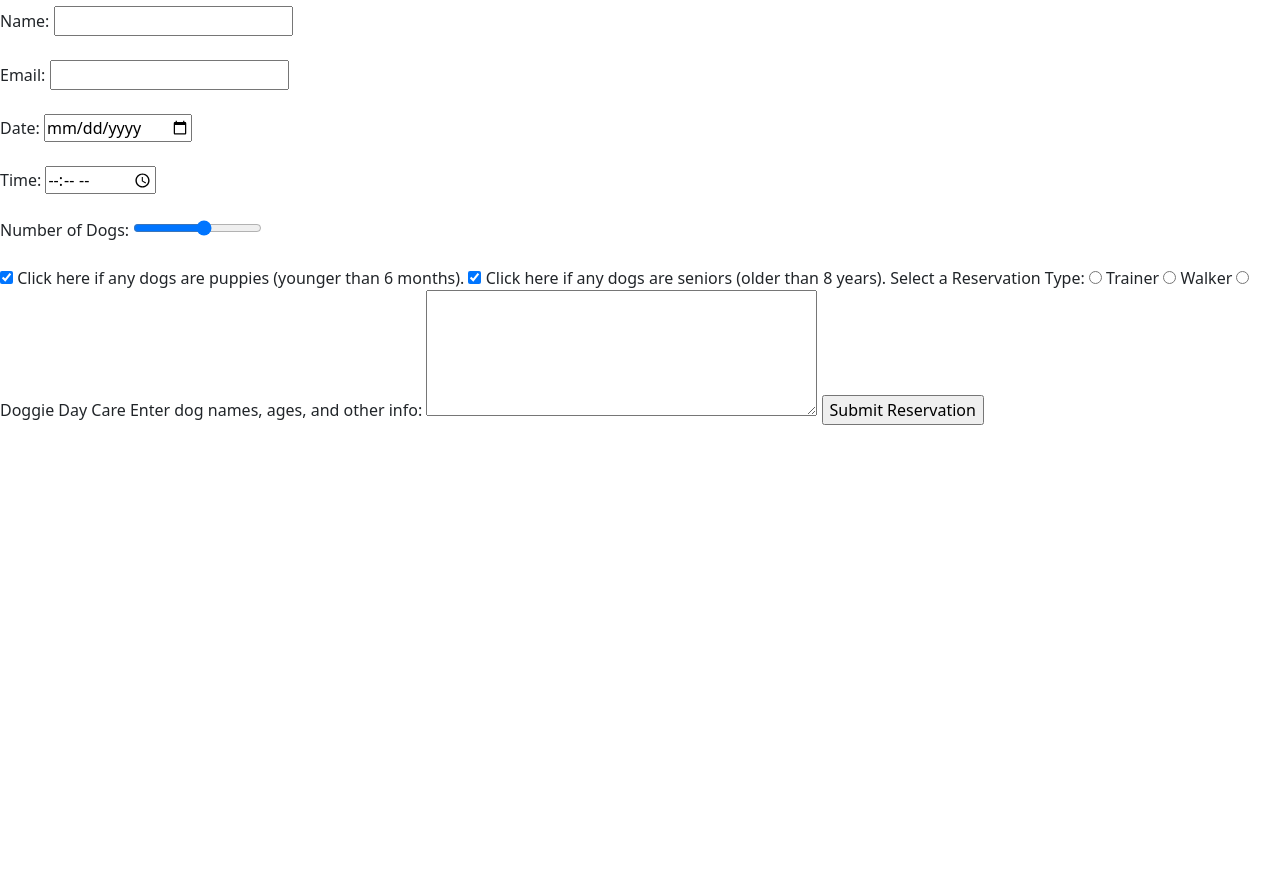
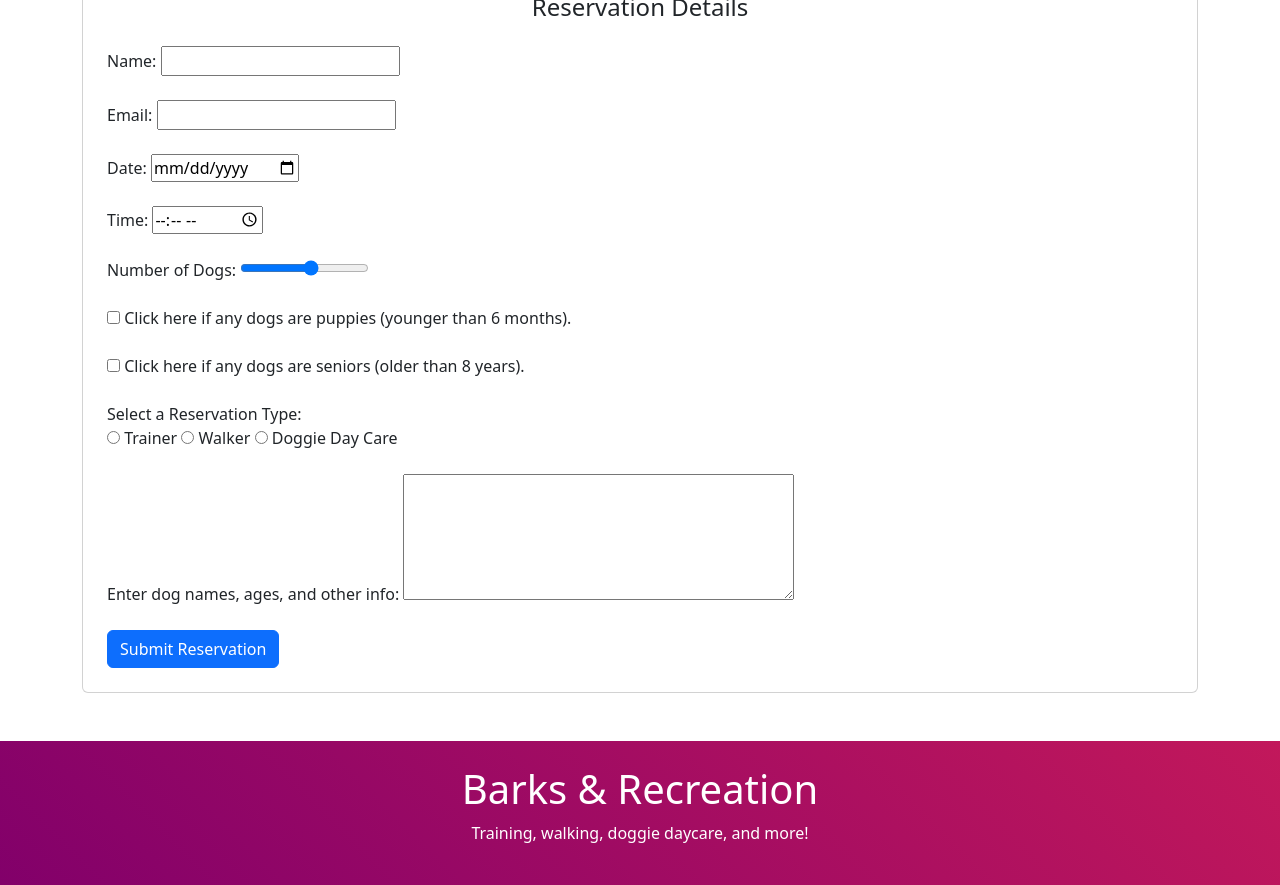
Before and after one commit to lorenkim227/DogPark, a plain HTML site: page reservation.html in a window 1280 px wide. Shown: the part 264-1149 px from the top of the page. Before the commit the page ends 800 px from the top, so only its background shows below. Drawn offline with nearby package versions, Linux system fonts and the light colour scheme.

Commit message:
added the footers

```diff
--- a/reservation.html
+++ b/reservation.html
@@ -33,8 +33,9 @@
         </div>
     </header> <!-- Do not confuse <header> (semantic div) with <head> -->
 
-    <h2 class="text-left mt-4 mb-4"> Please fill out the form below to make a reservation </h2>
-
+    <div class="container mt-5">
+        <div class="card p-4">
+            <h4 class="mb-4 text-center">Reservation Details</h4>
                 <form action="/submit_reservation" method="post">
                     <label for="name">Name:</label>
                     <input type="text" id="name" name="name" required><br><br>
@@ -47,26 +48,43 @@
                     <label for="dogs">Number of Dogs:</label>
                     <input type="range" id="dogs" name="dogs" min="1" max="10" required><br><br>
 
-        <input type="checkbox" name="chk_puppy" checked />
+                    <input type="checkbox" name="chk_puppy" unchecked />
                     <label for="chk_puppy">Click here if any dogs are puppies (younger than 6 months).</label>
+                    <br/>
+                    <br/>
 
-        <input type="checkbox" name="chk_senior" checked />
+                    <input type="checkbox" name="chk_senior" unchecked />
                     <label for="chk_senior">Click here if any dogs are seniors (older than 8 years).</label>
+                    <br/>
+                    <br/>
 
                     <label for="res">Select a Reservation Type:</label>
+                    <br/>
                     <input type="radio" name="restype" id="rd1" value="trainer"/>
                     <label for="rd1">Trainer</label>
                     <input type="radio" name="restype" id="rd2" value="walker"/>
                     <label for="rd2">Walker</label>
                     <input type="radio" name="restype" id="rd3" value="daycare" />
                     <label for="rd3">Doggie Day Care</label>
-
-
+                    <br/>
+                    <br/>
 
                     <label for="info">Enter dog names, ages, and other info:</label>
                     <textarea rows="5" cols="40" name="text" id="doginfo"></textarea>
+                    <br/>
+                    <br/>
 
-        <input type="submit" value="Submit Reservation">
+                    <input type="submit" class="btn btn-primary" value="Submit Reservation">
                 </form>
+        </div>
+    </div>
+    </br>
+    </br>
 </body>
+</footer>
+    <div class="footer container-fluid text-center p-4" style="background:linear-gradient(45deg,#82006a,#c2185b); color:white;">
+        <h1> Barks & Recreation </h1>
+        <p> Training, walking, doggie daycare, and more! </p>
+    </div>
+</footer>
 </html>
```
Also changed, not shown: main.html (+7 -7 lines). Lines whose indentation alone changed are shown as unchanged.
